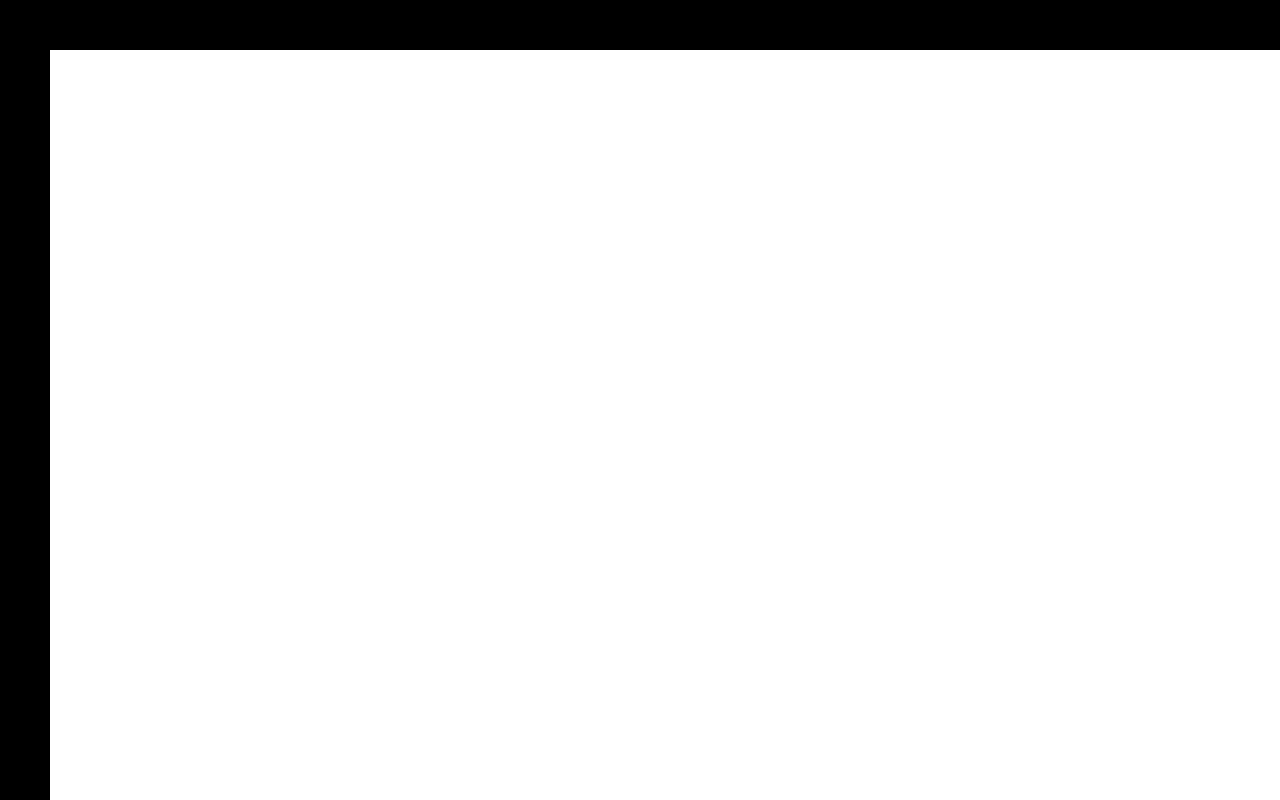
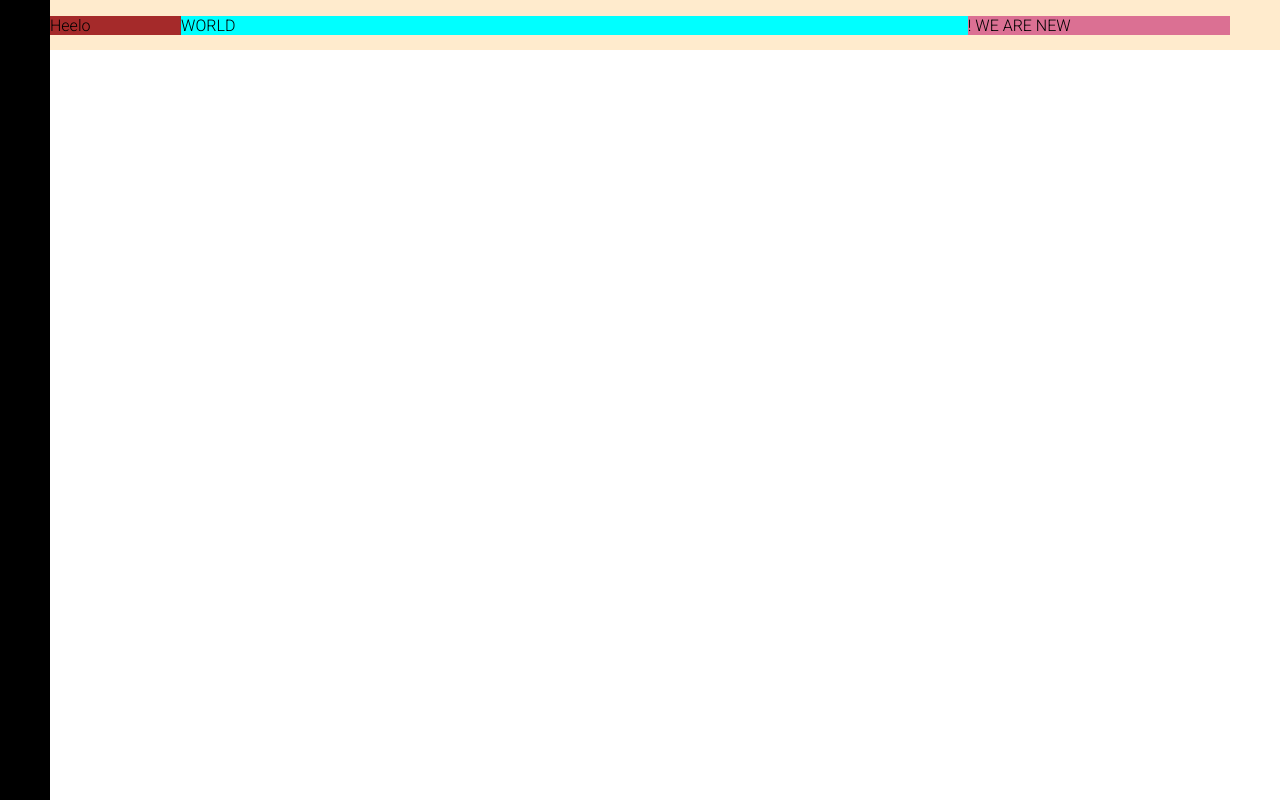
Before and after one commit to GaniraDennis/Netlify, a plain HTML site: page main.html in a window 1280 px wide. Drawn offline with Linux system fonts and the light colour scheme; files that its build step writes are made by us from their sources.

Commit message:
third commit

```diff
--- a/css/styles.css
+++ b/css/styles.css
@@ -15,16 +15,21 @@ body{
     display: flex;
     align-items: center;
     background-color: blanchedalmond;
+    padding: 0 50px;
+    height: 100%;
 }
 .logo-container{
     flex: 1;
+    background-color: brown;
 }
 
 .menu-container{
-    flex: 1;
+    flex: 6;
+    background-color: aqua;
 }
 .profile-container{
-    flex: 1;
+    flex: 2;
+    background-color: palevioletred;
 }
 .sidebar {
     width: 50px;
--- a/pages/main.html
+++ b/main.html
@@ -6,7 +6,7 @@
     <meta name="viewport" content="width=device-width, initial-scale=1.0">
     <title>Ciniflex</title>
 
-    <link rel="stylesheet" href="./styles.css">
+    <link rel="stylesheet" href="/css/styles.css">
 
     <link rel="preconnect" href="https://fonts.googleapis.com">
     <link rel="preconnect" href="https://fonts.gstatic.com" crossorigin>
@@ -15,9 +15,9 @@
 <body>
     <div class="navbar">
       <div class="navbar-container">
-        <div class="logo-container"></div>
-        <div class="menu-container"></div>
-        <div class="profile-container"></div>
+        <div class="logo-container">Heelo</div>
+        <div class="menu-container">WORLD</div>
+        <div class="profile-container">! WE ARE NEW</div>
       </div>
     </div>
 
```
